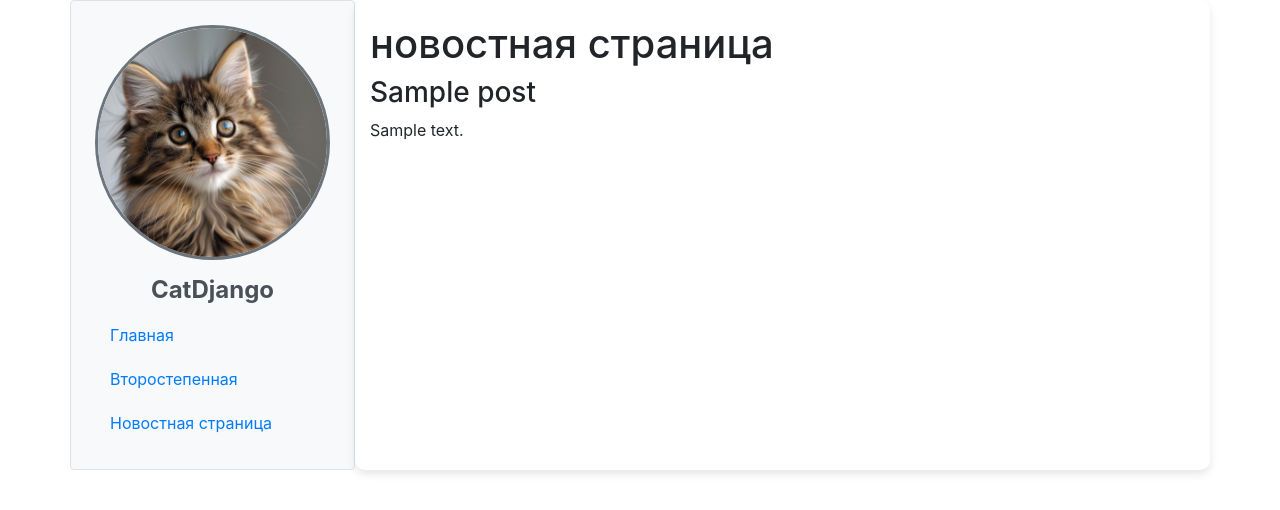
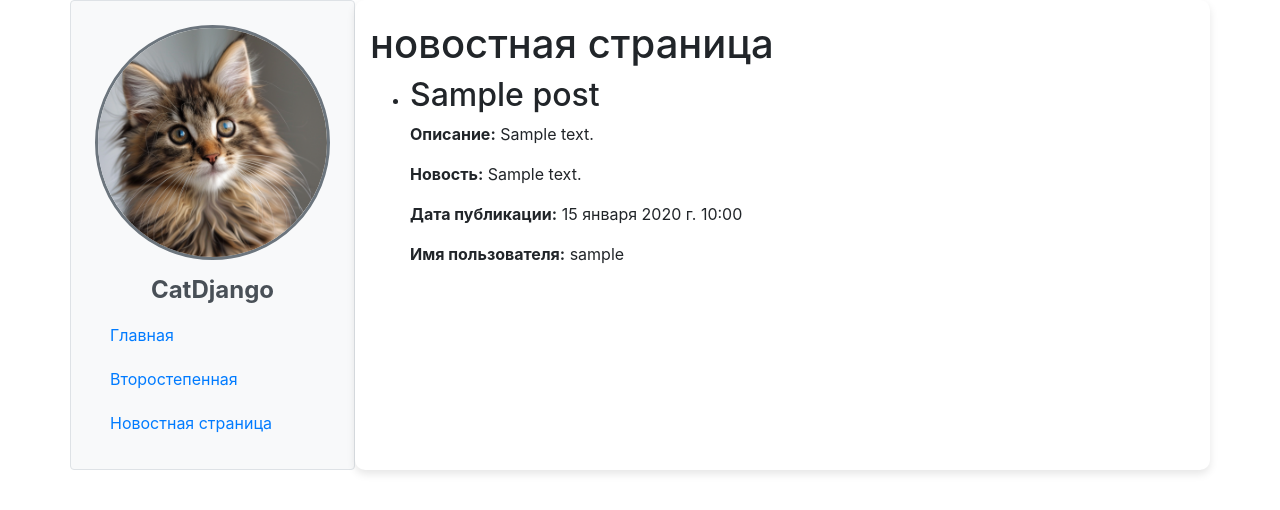
Before and after one commit to rrd23/webDJ01, a Django app: page /news/ in a window 1280 px wide. Shown: the top 510 px of the page. Run offline with Django 5.2, Linux system fonts and the light colour scheme; tables that the repository leaves empty hold one stand-in row (values such as "Sample post"); some libraries are stand-ins or nearby versions.

Commit message:
homework DJ03

```diff
--- a/ZeroCoder/news/models.py
+++ b/ZeroCoder/news/models.py
@@ -1,18 +1,15 @@
-from django.db import models
-
-# Create your models here.
 from django.db import models
 
 class News_post(models.Model):
-	title = models.CharField('Название новости', max_length=50)
-	short_description = models.CharField('Краткое описание новости', max_length=200)
-	text = models.TextField('Новость')
-	pub_date = models.DateTimeField('Дата публикации')
+    title = models.CharField('Название новости', max_length=50)
+    short_description = models.CharField('Краткое описание новости', max_length=200)
+    text = models.TextField('Новость')
+    pub_date = models.DateTimeField('Дата публикации')
+    user_name = models.CharField('Имя пользователя', max_length=100)  # Новое поле
 
-	def __str__(self):
-		return self.title
+    def __str__(self):
+        return self.title
 
-
-	class Meta:
-		verbose_name = 'Новость'
-		verbose_name_plural = 'Новости'
+    class Meta:
+        verbose_name = 'Новость'
+        verbose_name_plural = 'Новости'
--- a/ZeroCoder/news/templates/news/news.html
+++ b/ZeroCoder/news/templates/news/news.html
@@ -10,12 +10,17 @@
 
 <h1>новостная страница</h1>
 
-{% for new in news %}
-	<div>
-		<h3> {{ new.title }} </h3>
-		<p> {{ new.short_description }} </p>
-	</div>
-{% endfor %}
+ <ul>
+        {% for post in news %}
+            <li>
+                <h2>{{ post.title }}</h2>
+                <p><strong>Описание:</strong> {{ post.short_description }}</p>
+                <p><strong>Новость:</strong> {{ post.text }}</p>
+                <p><strong>Дата публикации:</strong> {{ post.pub_date }}</p>
+                <p><strong>Имя пользователя:</strong> {{ post.user_name }}</p>
+            </li>
+        {% endfor %}
+ </ul>
 
 
 {% endblock %}
```
Also changed, not shown: ZeroCoder/news/migrations/0002_alter_news_post_options_news_post_user_name.py (added), ZeroCoder/news/urls.py (line endings or trailing spaces).
